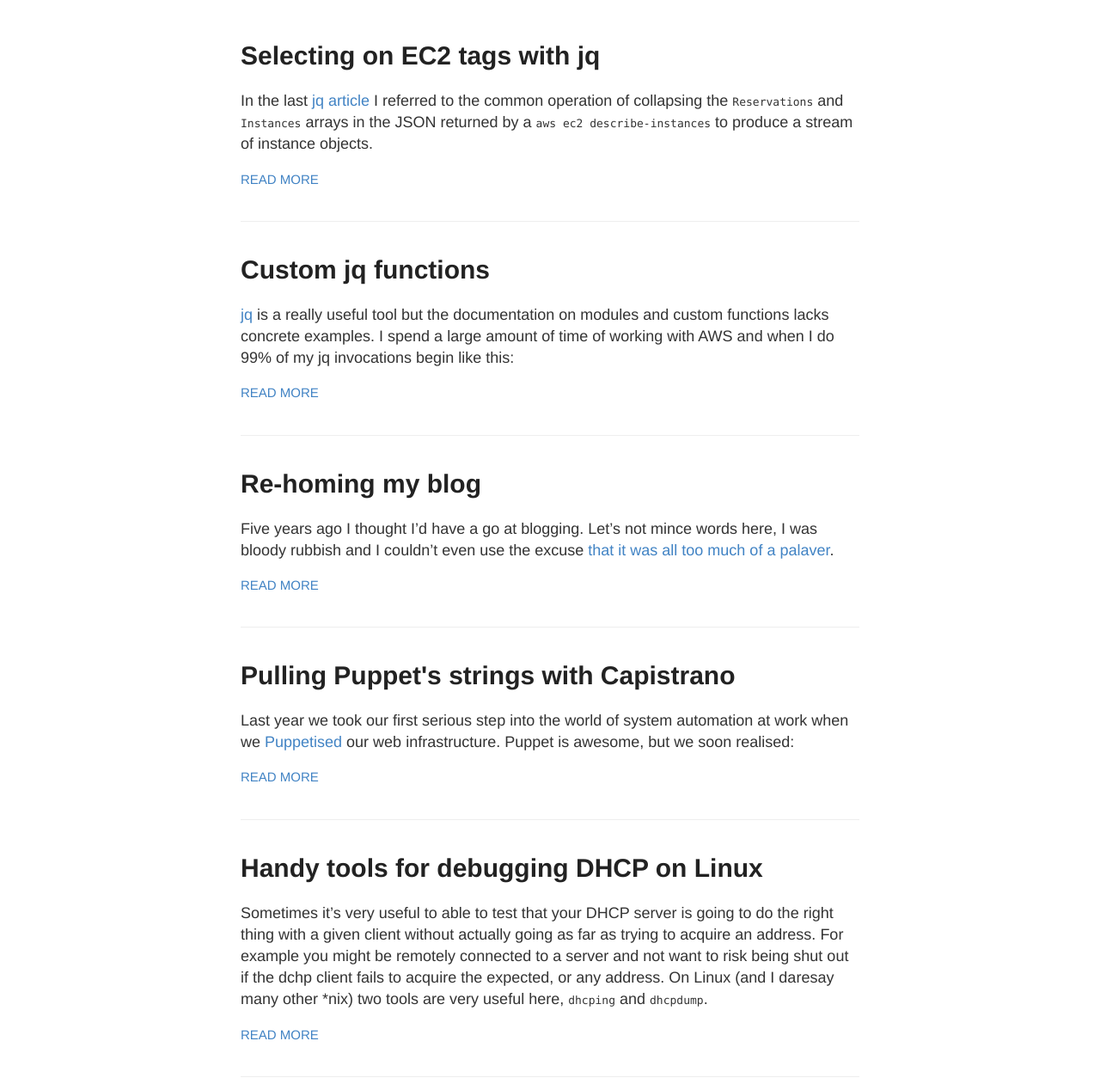
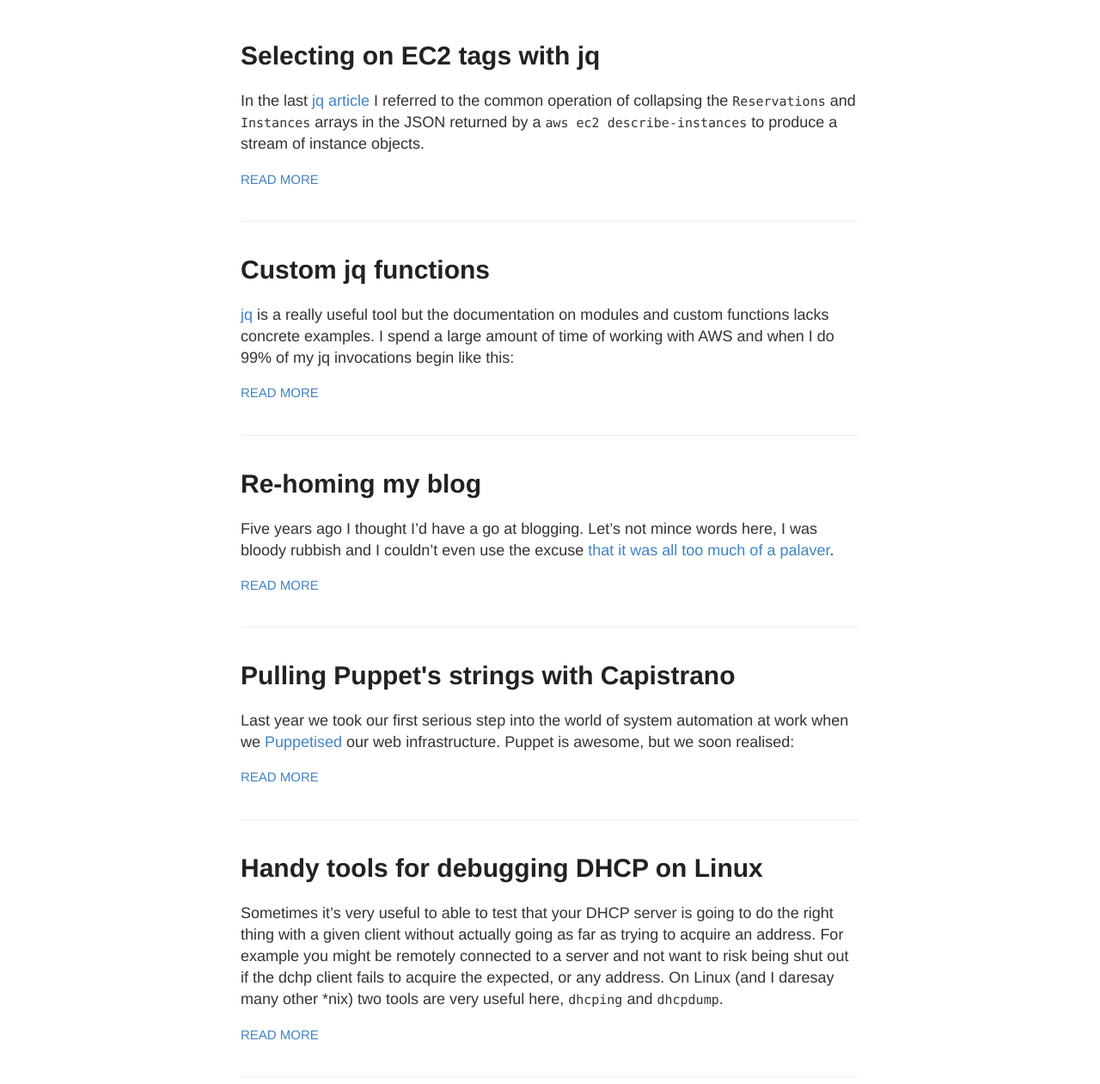
Before and after one commit to btisdall/btisdall.github.io, a Jekyll site: the page built from index.html, in a window 1280 px wide. Shown: the part 122-1383 px from the top of the page at 86% size. Built offline with Jekyll 4.4.1, drawn with Linux system fonts in a browser that asks for light colours.

Commit message:
Code font adjustment.

```diff
--- a/_sass/_highlights.scss
+++ b/_sass/_highlights.scss
@@ -8,7 +8,7 @@
 
 code {
   font-family: Monaco, Bitstream Vera Sans Mono, Lucida Console, Terminal;
-  font-size: 13px;
+  font-size: smaller;
 }
 
 .highlight .c { color: #586E75 } /* Comment */
```
